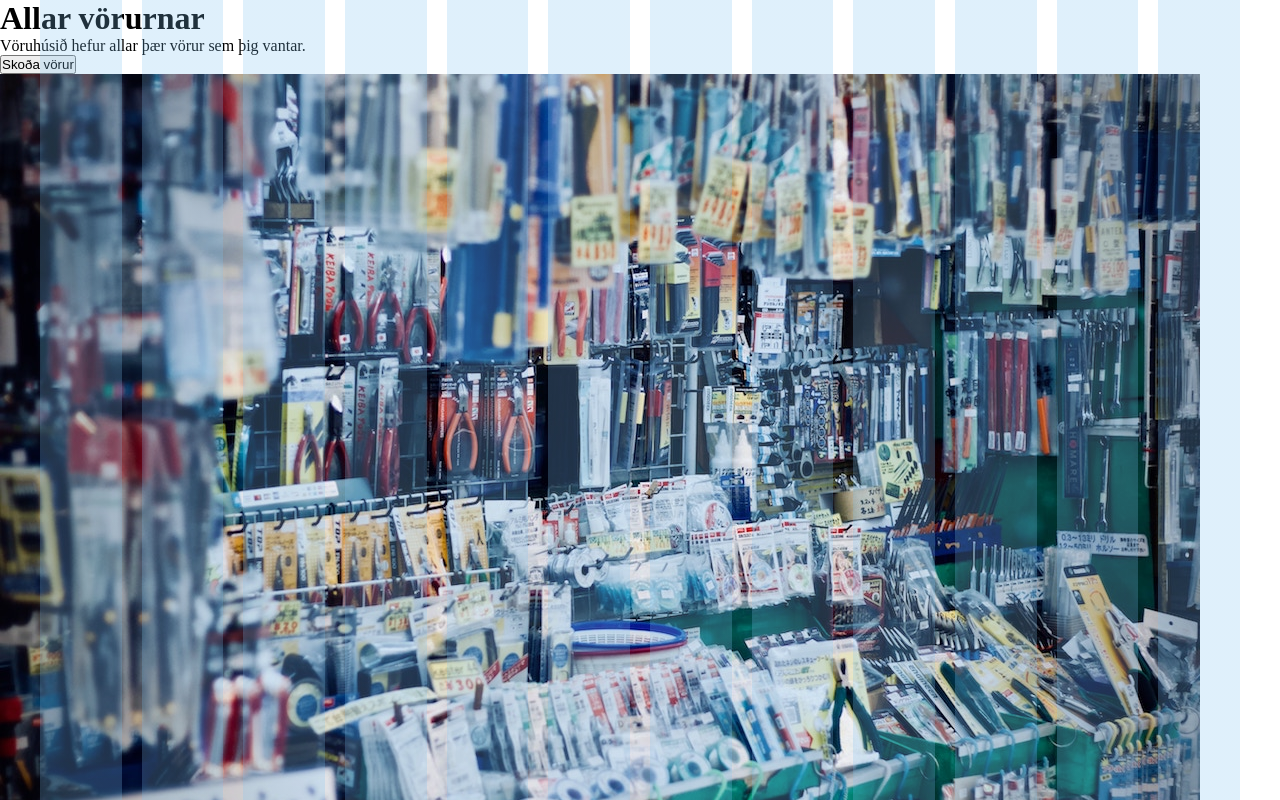
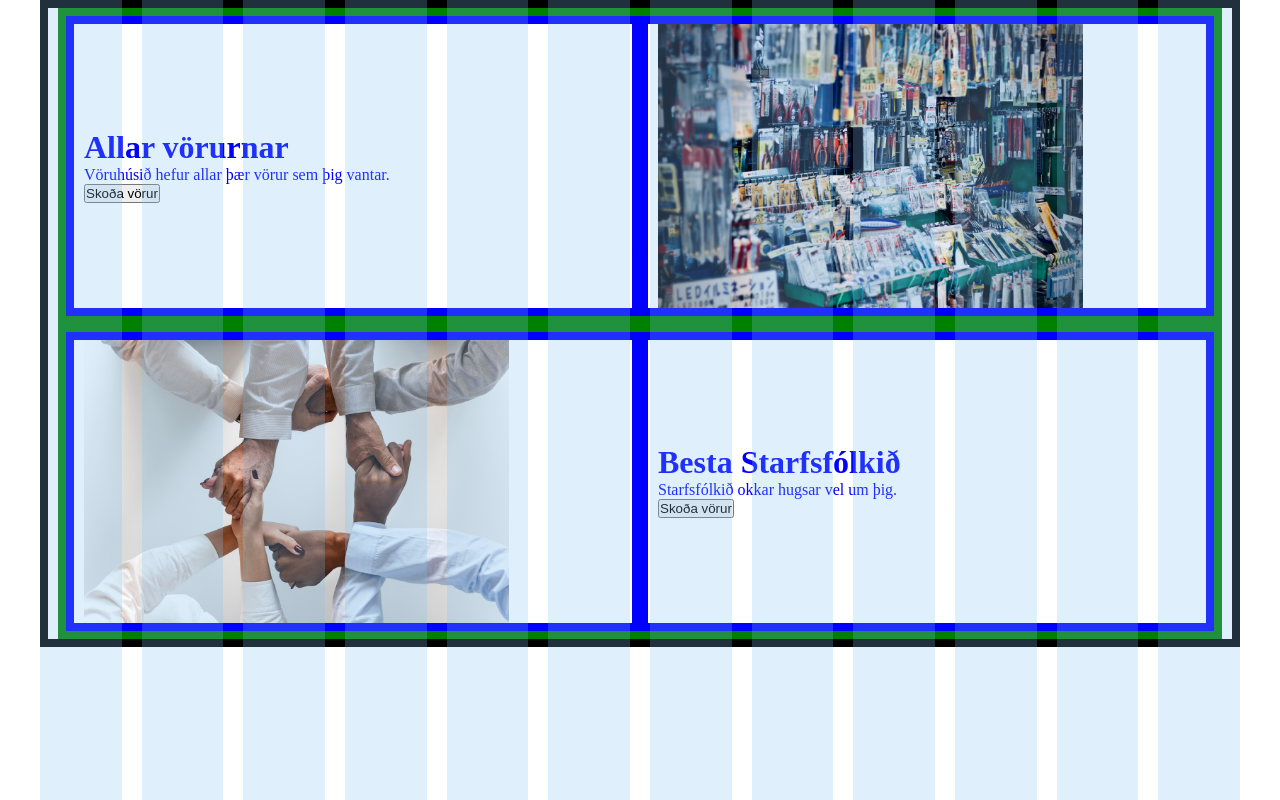
Before and after one commit to Fridrikhr/Hopaverkefni1, a website: page index.html in a window 1280 px wide. Shown: the top 800 px of the page. Drawn offline with nearby package versions, Linux system fonts and the light colour scheme; files that its build step writes are made by us from their sources; files whose address does not match are found by name.

Commit message:
Kláraði index án header of footer

```diff
--- a/index.html
+++ b/index.html
@@ -9,29 +9,31 @@
     <link rel="stylesheet" href="styles.css">
   </head>
   <body>
-<div class= grid>
-  <div class= grid__row>
-    <div class= grid__kassi>
-      <div class= grid__text>
+<div class= grid__index>
+  <div class= index__row>
+    <div class= index__kassi>
+      <div class= index__text>
     <h1>Allar vörurnar</h1>
     <p>Vöruhúsið hefur allar þær vörur sem þig vantar.</p>
     <button type="button">Skoða vörur</button>
     </div>
   </div>
-  <div class= grid__kassi>
-    <img class="image" src="products.jpg" alt= "Myndir af vörum">
+  <div class= index__kassi>
+    <img src="img/products.jpg" class="image" alt= "Myndir af vörum">
   </div>
 </div>
-<div class= grid__row>
-  <div class= grid__kassi>
-    <img class="image" src="team.jpg" alt="Mynd sýnir starfsfólkið vinna saman">
+<div class= index__row>
+  <div class= index__kassi>
+    <img src="img/team.jpg" class="image" alt="Mynd sýnir starfsfólkið vinna saman">
   </div>
-    <div class= grid__text>
+  <div class= index__kassi>
+    <div class= index__text>
       <h1>Besta Starfsfólkið</h1>
       <p>Starfsfólkið okkar hugsar vel um þig.</p>
       <button type="button">Skoða vörur</button>
     </div>
-
+  </div>
+  </div>
 </div>
 </div>
   </body>
--- a/package.json
+++ b/package.json
@@ -27,6 +27,8 @@
     "stylelint-config-primer": "^2.2.10"
   },
   "dependencies": {
-    "browser-sync": "^2.26.3"
+    "browser-sync": "^2.26.3",
+    "dependencies": "0.0.1",
+    "peer": "^0.2.10"
   }
 }
--- a/styles.scss
+++ b/styles.scss
@@ -14,25 +14,57 @@
 html { /* stylelint-disable-line */
   box-sizing: border-box;
   overflow-x: hidden;
-
+  font-size: 16px;
   // TODO fleiri grunn stillingar
 }
-.grid__row {
+main {
+  margin: 0 auto;
+  max-width: 1200px;
+  padding-left: 20px;
+  padding-right: 20px;
+}
+
+img.image{
+  max-height:100%;
+  max-width:100%;
+}
+div.index__text{
+  color:blue;
+  align-self: center;
+
+}
+div.grid__index{
+  display:flex;
+  flex-direction:column;
+  align-content:center;
+  border: 8px solid;
+  padding-right: 20px;
+  padding-left: 20px;
+  height:647px;
+  max-width:1200px;
+  margin: 0 auto;
+}
+div.index__row {
   display: flex;
-  flex-direction: column;
+  flex-direction: row;
+  justify-content: space-evenly;
   margin-left: -10px;
   margin-right: -10px;
+  border: 8px solid green;
+  height:50%;
+
 }
 
-.grid__kassi {
-  width: 100%;
+div.index__kassi {
+  display:flex;
   padding-right: 10px;
   padding-left: 10px;
+  border:8px solid blue;
+  width:50%;
+  align-content: center;
 }
 
-.grid__row:nth-child(2n) .grid__col:first-child {
-  order: 2;
-}
+
 
 
 // TODO sækja allar sass skrár
```
Also changed, not shown: 1 other file.
